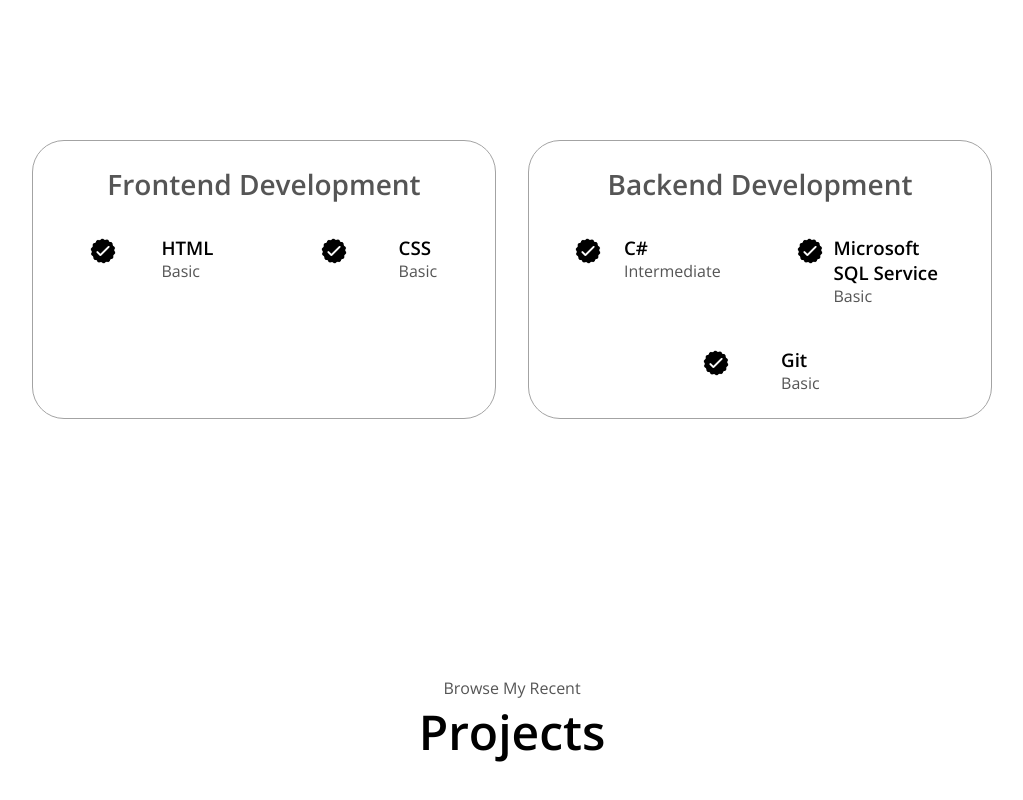
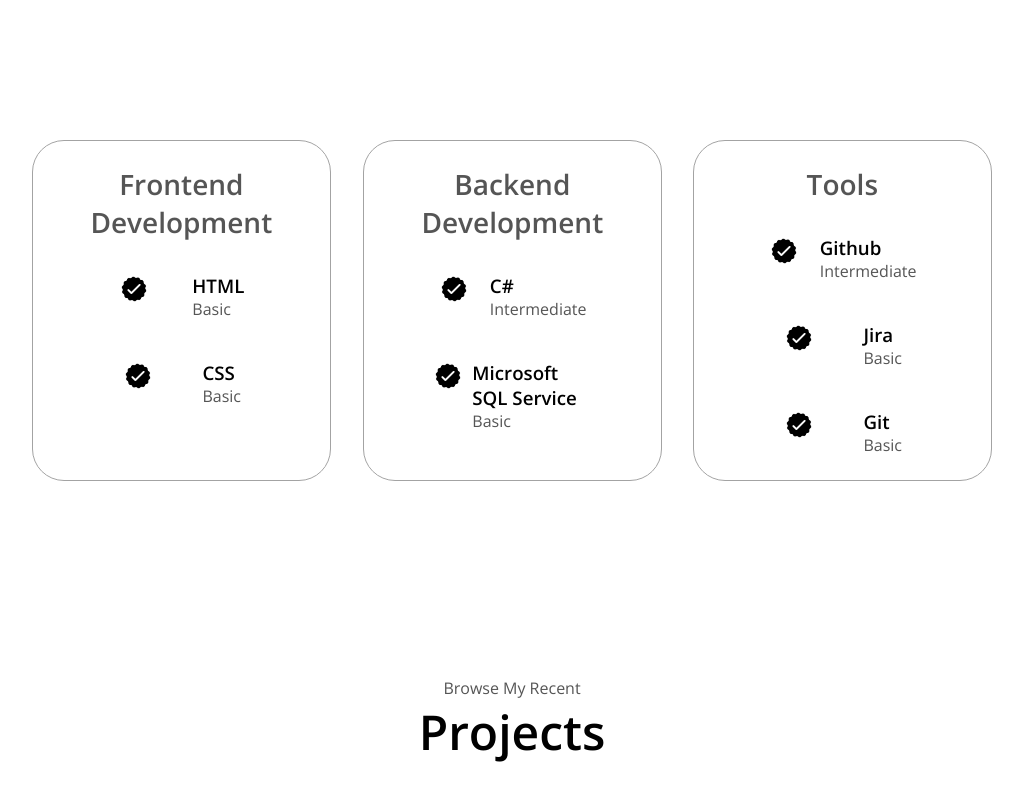
Before and after one commit to ashatlo/project-2, a plain HTML site: page index.html in a window 1280 px wide. Shown: the part 1827-2627 px from the top of the page, without its empty margins (128-1151 px from the left). Drawn offline with nearby package versions, Linux system fonts and the light colour scheme.

Commit message:
update index

```diff
--- a/index.html
+++ b/index.html
@@ -134,6 +134,25 @@ data-aos-duration="2000">
                             <p>Basic</p>
                         </div>
                     </article>
+                </div>
+            </div>
+            <div class="details-container" data-aos="flip-right">
+                <h2 class="experience-sub-title">Tools</h2>
+                <div class="article-container">
+                    <article>
+                        <img src="Assets\checkmark.png" alt="Experience icon" class="icon"/>
+                        <div>
+                            <h3>Github</h3>
+                            <p>Intermediate</p>
+                        </div>
+                    </article>
+                    <article>
+                        <img src="Assets\checkmark.png" alt="Experience icon" class="icon"/>
+                        <div>
+                            <h3>Jira</h3>
+                            <p>Basic</p>
+                        </div>
+                    </article>
                     <article>
                         <img src="Assets\checkmark.png" alt="Experience icon" class="icon"/>
                         <div>
@@ -143,6 +162,9 @@ data-aos-duration="2000">
                     </article>
                 </div>
             </div>
+
+
+
         </div>
       </div>
 </section>
```
